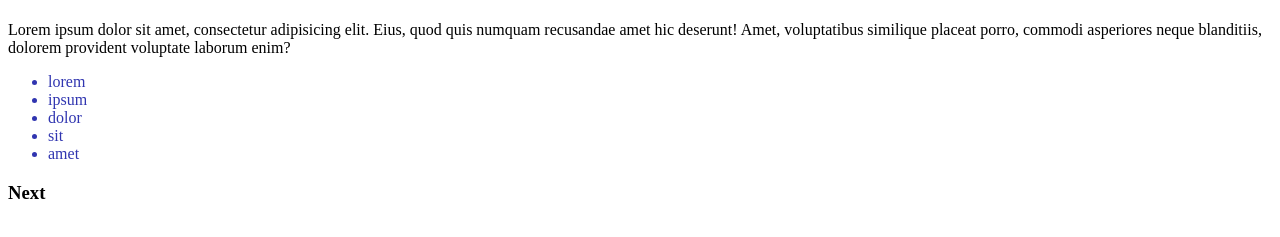
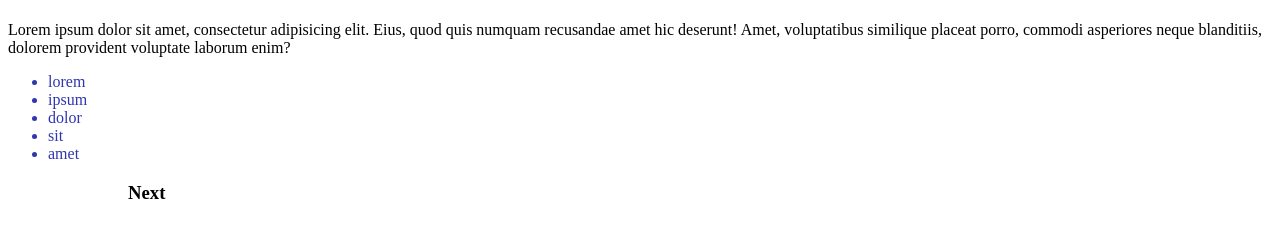
Before and after one commit to HannaPalianytsia/goit-homework-04, a plain HTML site: page index.html in a window 1280 px wide. Shown: the part 59-296 px from the top of the page. Drawn offline with Linux system fonts and the light colour scheme.

Commit message:
Update index.html

```diff
--- a/index.html
+++ b/index.html
@@ -20,6 +20,6 @@
       <li>sit</li>
       <li>amet</li>
     </ul>
-    <h3>Next</h3>
+    <h3 style="margin-left: 120px;">Next</h3>
   </body>
 </html>
```
